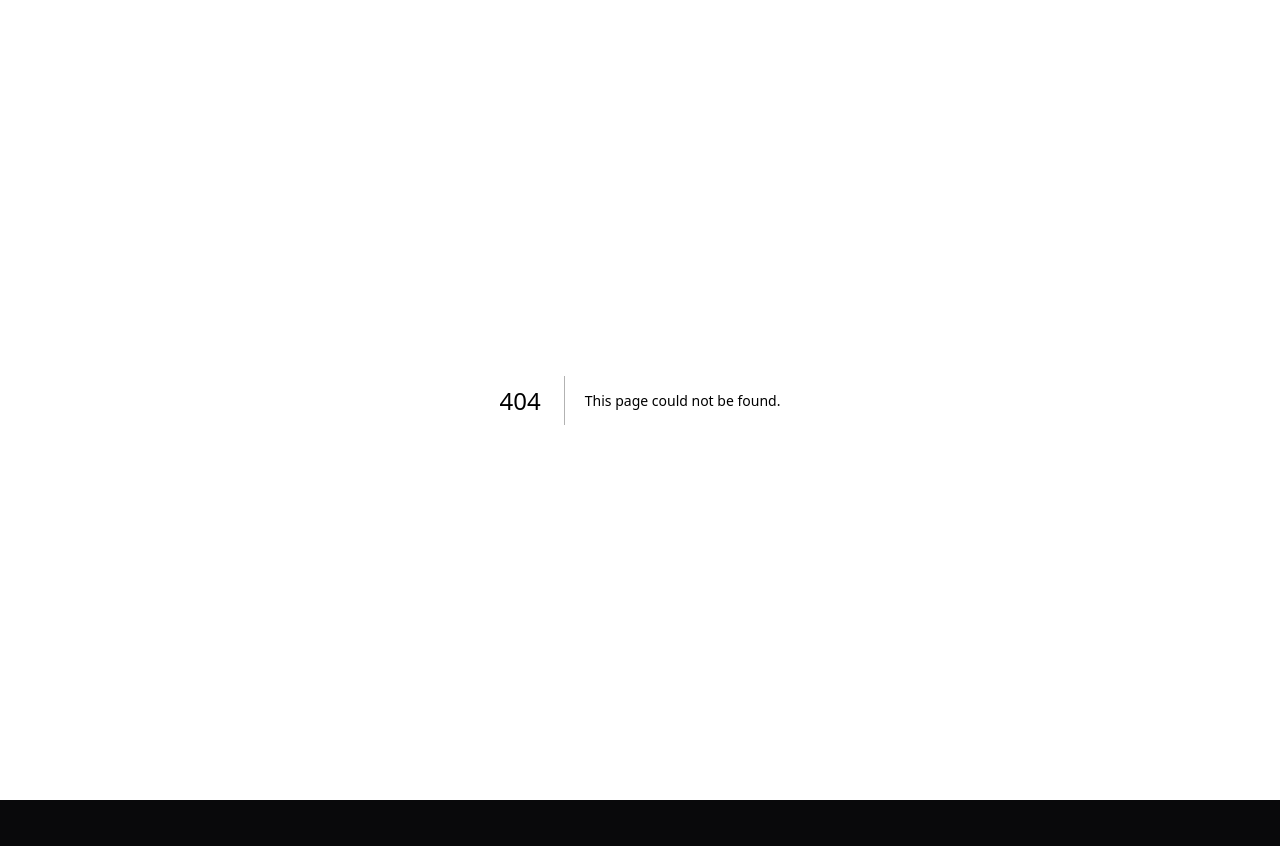
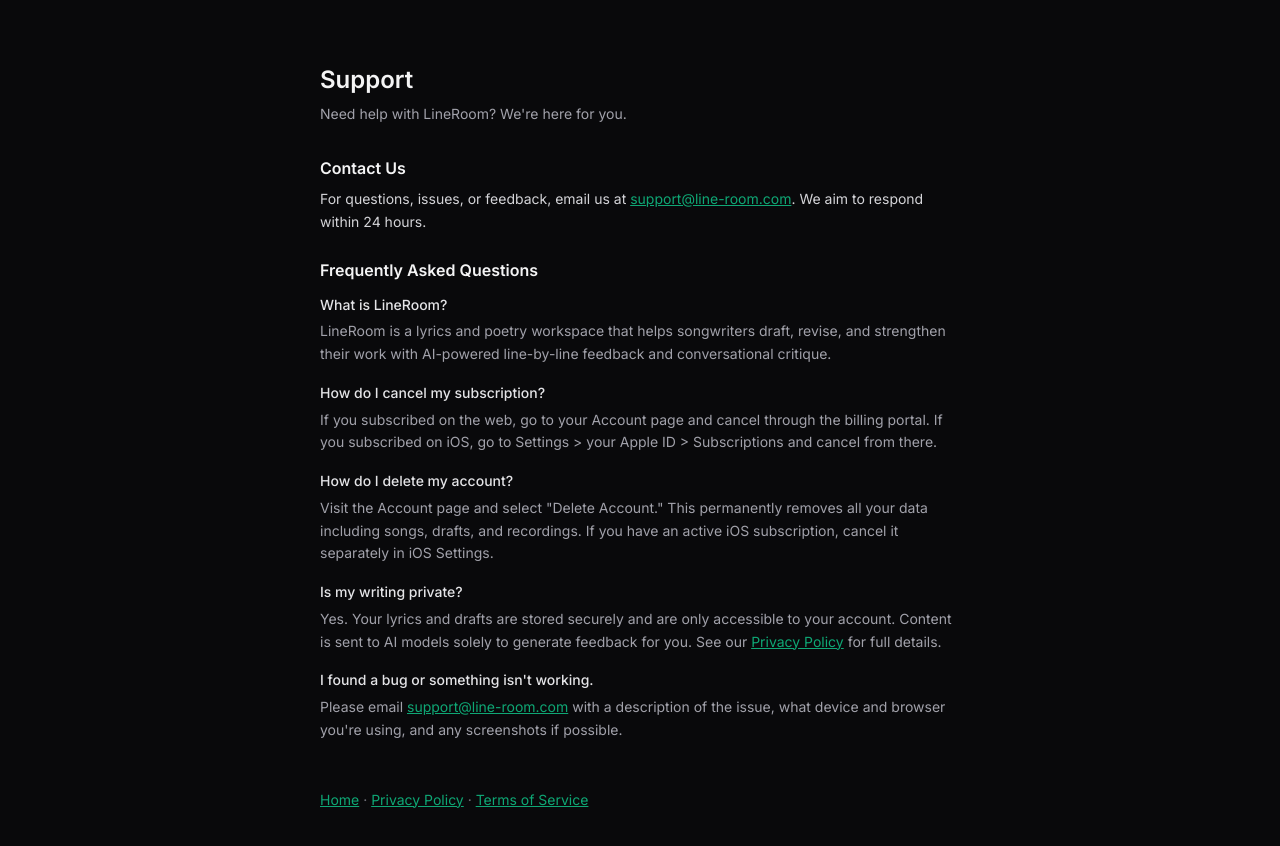
Before and after one commit to JamieWCGraham/LineRoom, a Next.js app: page /support in a window 1280 px wide. Before the commit this address had no page. Shown: the top 846 px of the page. Before the commit the page ends 800 px from the top, so only its background shows below. Built offline with nearby package versions, Linux system fonts and the light colour scheme.

Commit message:
Add support page

```diff
--- /dev/null
+++ b/app/support/page.tsx
@@ -0,0 +1,120 @@
+import type { Metadata } from "next";
+import Link from "next/link";
+
+export const metadata: Metadata = {
+  title: "Support — LineRoom",
+};
+
+export default function SupportPage() {
+  return (
+    <div className="mx-auto max-w-2xl px-4 py-16">
+      <h1 className="text-2xl font-semibold text-zinc-100">Support</h1>
+      <p className="mt-2 text-sm text-zinc-400">
+        Need help with LineRoom? We&apos;re here for you.
+      </p>
+
+      <div className="mt-8 space-y-6 text-sm leading-relaxed text-zinc-300">
+        <section>
+          <h2 className="text-base font-semibold text-zinc-100">Contact Us</h2>
+          <p className="mt-2">
+            For questions, issues, or feedback, email us at{" "}
+            <a
+              href="mailto:support@line-room.com"
+              className="text-emerald-500/90 underline"
+            >
+              support@line-room.com
+            </a>
+            . We aim to respond within 24 hours.
+          </p>
+        </section>
+
+        <section>
+          <h2 className="text-base font-semibold text-zinc-100">
+            Frequently Asked Questions
+          </h2>
+          <dl className="mt-3 space-y-4">
+            <div>
+              <dt className="font-medium text-zinc-200">
+                What is LineRoom?
+              </dt>
+              <dd className="mt-1 text-zinc-400">
+                LineRoom is a lyrics and poetry workspace that helps songwriters
+                draft, revise, and strengthen their work with AI-powered
+                line-by-line feedback and conversational critique.
+              </dd>
+            </div>
+            <div>
+              <dt className="font-medium text-zinc-200">
+                How do I cancel my subscription?
+              </dt>
+              <dd className="mt-1 text-zinc-400">
+                If you subscribed on the web, go to your Account page and cancel
+                through the billing portal. If you subscribed on iOS, go to
+                Settings &gt; your Apple ID &gt; Subscriptions and cancel from
+                there.
+              </dd>
+            </div>
+            <div>
+              <dt className="font-medium text-zinc-200">
+                How do I delete my account?
+              </dt>
+              <dd className="mt-1 text-zinc-400">
+                Visit the Account page and select &quot;Delete Account.&quot;
+                This permanently removes all your data including songs, drafts,
+                and recordings. If you have an active iOS subscription, cancel it
+                separately in iOS Settings.
+              </dd>
+            </div>
+            <div>
+              <dt className="font-medium text-zinc-200">
+                Is my writing private?
+              </dt>
+              <dd className="mt-1 text-zinc-400">
+                Yes. Your lyrics and drafts are stored securely and are only
+                accessible to your account. Content is sent to AI models solely
+                to generate feedback for you. See our{" "}
+                <Link
+                  href="/privacy"
+                  className="text-emerald-500/90 underline"
+                >
+                  Privacy Policy
+                </Link>{" "}
+                for full details.
+              </dd>
+            </div>
+            <div>
+              <dt className="font-medium text-zinc-200">
+                I found a bug or something isn&apos;t working.
+              </dt>
+              <dd className="mt-1 text-zinc-400">
+                Please email{" "}
+                <a
+                  href="mailto:support@line-room.com"
+                  className="text-emerald-500/90 underline"
+                >
+                  support@line-room.com
+                </a>{" "}
+                with a description of the issue, what device and browser you&apos;re
+                using, and any screenshots if possible.
+              </dd>
+            </div>
+          </dl>
+        </section>
+      </div>
+
+      <p className="mt-12 text-sm text-zinc-500">
+        <Link href="/" className="text-emerald-500/90 underline">
+          Home
+        </Link>
+        {" · "}
+        <Link href="/privacy" className="text-emerald-500/90 underline">
+          Privacy Policy
+        </Link>
+        {" · "}
+        <Link href="/terms" className="text-emerald-500/90 underline">
+          Terms of Service
+        </Link>
+      </p>
+    </div>
+  );
+}
```
